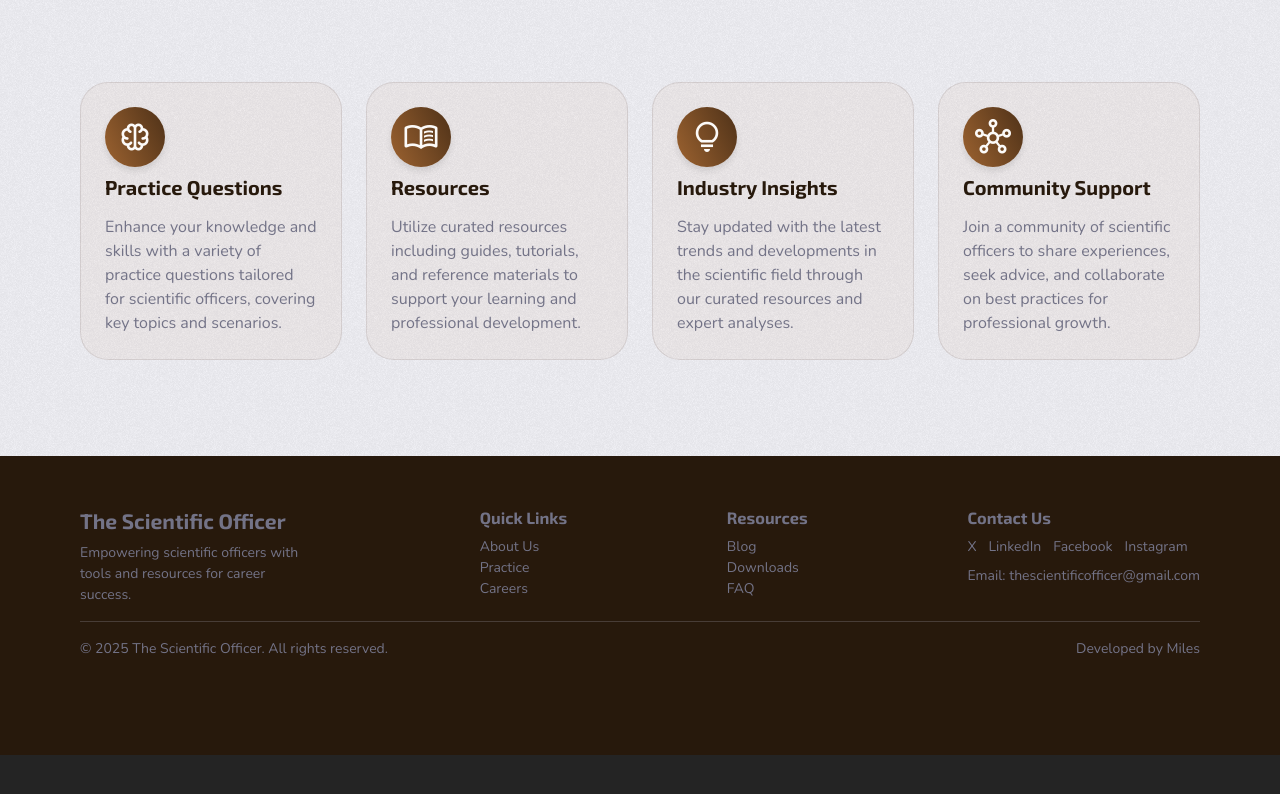
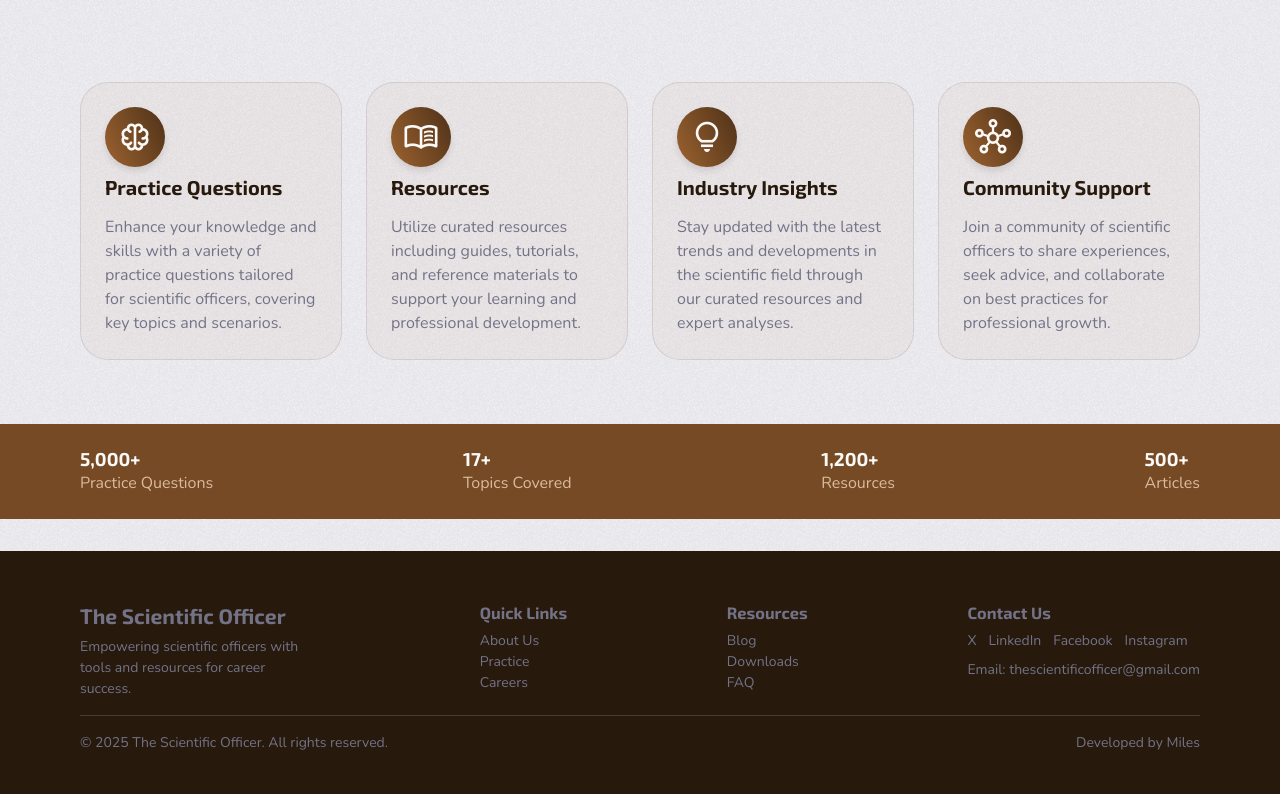
Before and after one commit to Timbar09/the_scientific_officer, a React (Vite) app: page / in a window 1280 px wide. Shown: the part 836-1630 px from the top of the page. Before the commit the page ends 1591 px from the top, so only its background shows below. Built offline with nearby package versions, Linux system fonts and the light colour scheme.

Commit message:
Add HomeMetrics component to display key metrics for scientific officers

```diff
--- a/src/assets/sass/pages/_Home.scss
+++ b/src/assets/sass/pages/_Home.scss
@@ -125,4 +125,8 @@
       }
     }
   }
+
+  &__metric {
+    background-color: clr(primary, 700);
+  }
 }
--- a/src/pages/home/HomeFeatures.tsx
+++ b/src/pages/home/HomeFeatures.tsx
@@ -50,6 +50,7 @@ const HomeFeatures = () => {
   ];
   return (
     <section className="home__feature main__section">
+      <div className="container">
         <h2 className="home__section--title clr-primary-900 m-block-end-3">
           Everything You Need to Excel
         </h2>
@@ -79,6 +80,7 @@ const HomeFeatures = () => {
             </li>
           ))}
         </ul>
+      </div>
     </section>
   );
 };
--- a/src/pages/home/HomeHero.tsx
+++ b/src/pages/home/HomeHero.tsx
@@ -16,7 +16,8 @@ const HomeHero = () => {
   ];
 
   return (
-    <section className="home__hero main__section flex flex-col flex-@md-row jc-@md-between ai-center gap-5">
+    <section className="home__hero main__section">
+      <div className="container flex flex-col flex-@md-row jc-@md-between ai-center gap-5">
         <div className="home__hero--text p-block-5">
           <p className="clr-primary-500">For Animal Science Professionals</p>
 
@@ -53,6 +54,7 @@ const HomeHero = () => {
             ))}
           </ul>
         </div>
+      </div>
     </section>
   );
 };
--- /dev/null
+++ b/src/pages/home/HomeMetrics.tsx
@@ -0,0 +1,50 @@
+const HomeMetrics = () => {
+  const metrics = [
+    {
+      value: "5,000+",
+      label: "Practice Questions",
+    },
+    {
+      value: "17+",
+      label: "Topics Covered",
+    },
+    {
+      value: "1,200+",
+      label: "Resources",
+    },
+    {
+      value: "500+",
+      label: "Articles",
+    },
+    // {
+    //   value: "10,000+",
+    //   label: "Active Users",
+    // },
+  ];
+
+  return (
+    <section className="home__metric">
+      <div className="container p-block-4">
+        <h2 className="sr-only">
+          So far, we have over 5,000 material resources to help scientific
+          officers enhance their skills!
+        </h2>
+
+        <ul className="home__metric--list flex flex-@md-row flex-@sm-column jc-@md-between ai-center gap-5">
+          {metrics.map((metric) => (
+            <li className="home__metric--item text-center" key={metric.label}>
+              <h3 className="home__metric--item__value clr-primary-100 fw-bold">
+                {metric.value}
+              </h3>
+              <p className="home__metric--item__label clr-primary-300">
+                {metric.label}
+              </p>
+            </li>
+          ))}
+        </ul>
+      </div>
+    </section>
+  );
+};
+
+export default HomeMetrics;
--- a/src/pages/home/index.tsx
+++ b/src/pages/home/index.tsx
@@ -1,14 +1,15 @@
 import HomeHero from "./HomeHero";
 import HomeFeatures from "./HomeFeatures";
+import HomeMetrics from "./HomeMetrics";
 
 const Home = () => {
   return (
     <main className="home main">
-      <div className="container">
-        <HomeHero />
+      <HomeHero />
 
-        <HomeFeatures />
-      </div>
+      <HomeFeatures />
+
+      <HomeMetrics />
     </main>
   );
 };
```
Lines whose indentation alone changed are shown as unchanged.
